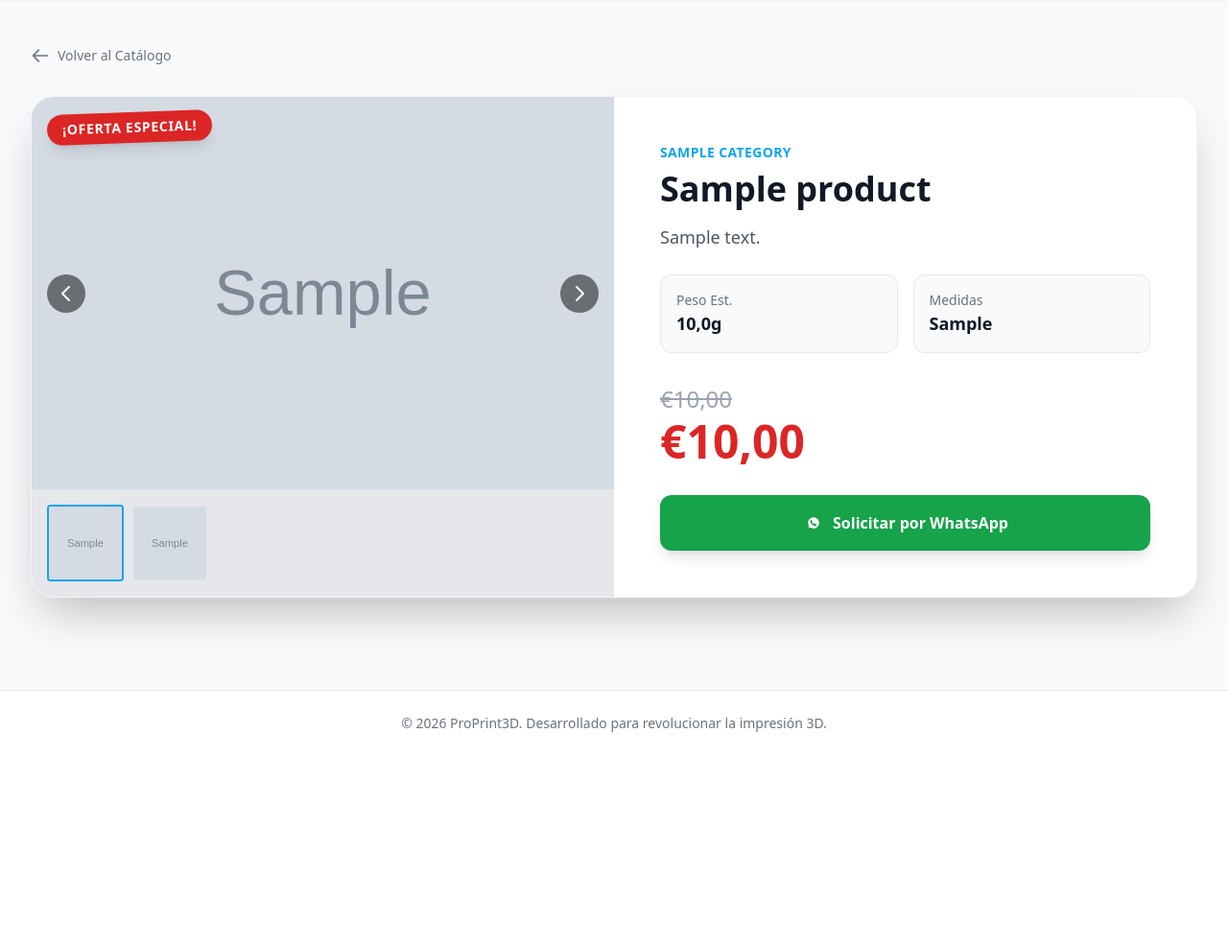
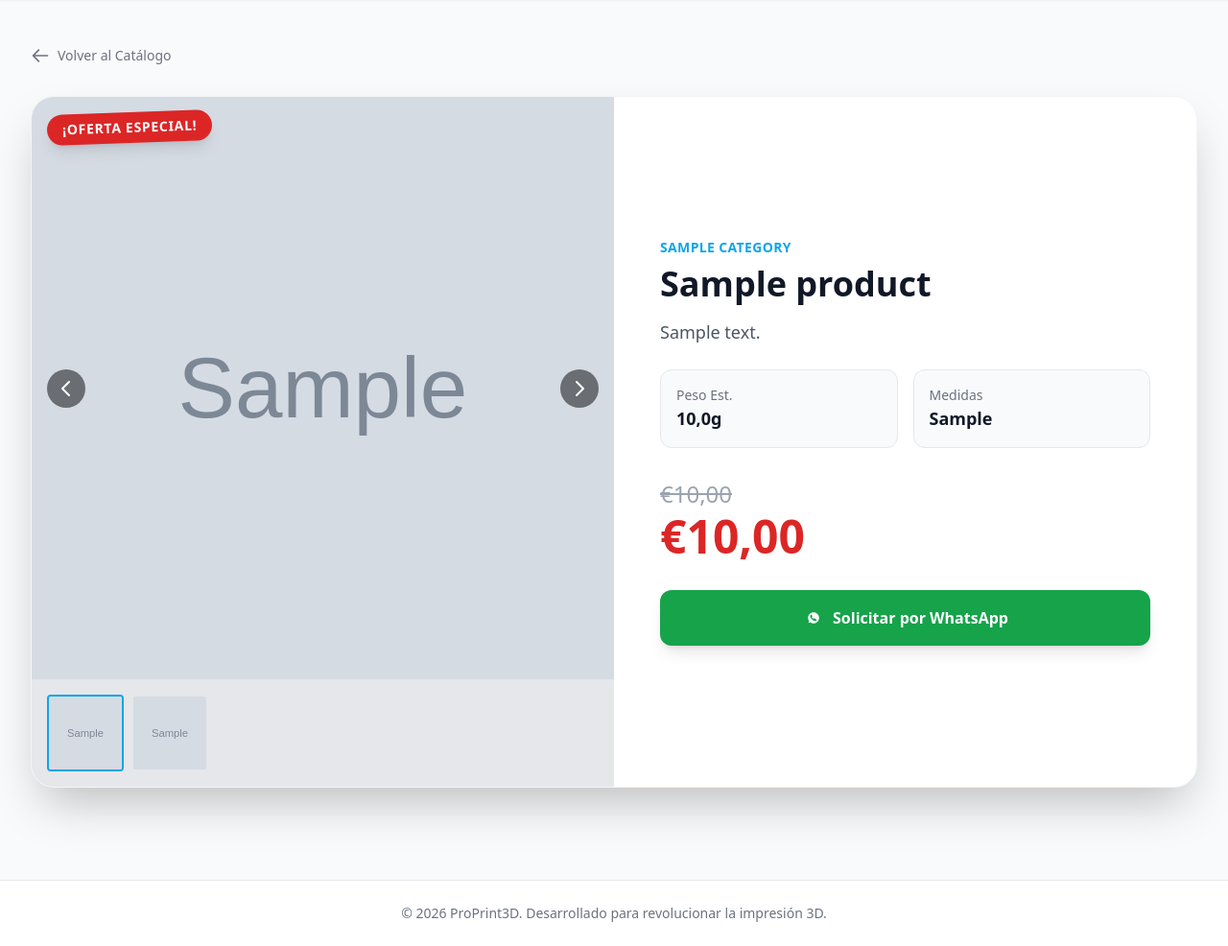
Before and after one commit to MrEhDev/ProPrint3d, a Django app: a page that uses templates/product_detail.html in a window 1280 px wide. Shown: the part 65-1051 px from the top of the page at 96% size. Before the commit the page ends 828 px from the top, so only its background shows below. Run offline with Django 5.2, Linux system fonts and the light colour scheme; tables that the repository leaves empty hold one stand-in row (values such as "Sample post"); grey boxes marked "Sample" are stand-in pictures; some libraries are stand-ins or nearby versions.

Commit message:
Fijar fotos de detalle a proporcion cuadrada

```diff
--- a/templates/product_detail.html
+++ b/templates/product_detail.html
@@ -25,7 +25,7 @@
             <div class="md:w-1/2 relative bg-gray-100 dark:bg-gray-800 flex flex-col min-h-[400px]">
                 {% if product.main_image or product.images.all %}
                 <!-- Carrusel -->
-                <div class="relative w-full h-full flex-1" id="product-carousel">
+                <div class="relative w-full aspect-square" id="product-carousel">
                     {% if product.main_image %}
                     <img src="{{ product.main_image.url }}" alt="{{ product.title }}"
                         class="absolute inset-0 w-full h-full object-cover transition-opacity duration-500 opacity-100 carousel-image">
```
